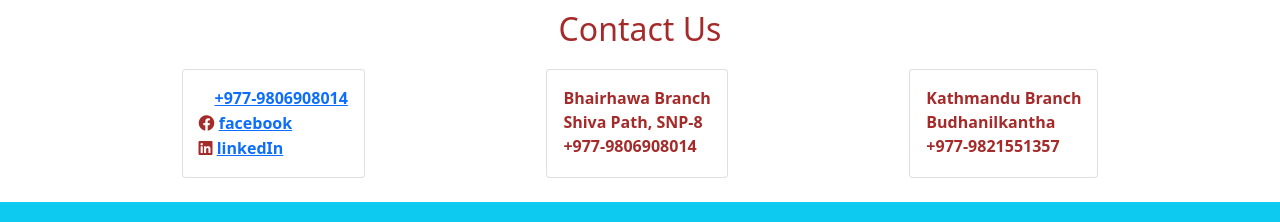
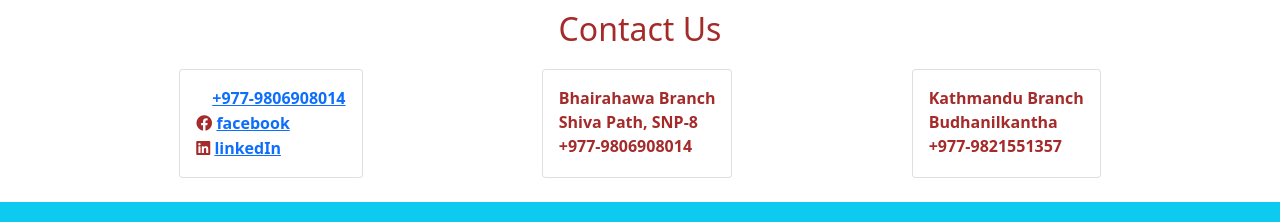
Before and after one commit to mklightnp/mklightnepal, a plain HTML site: page index.html in a window 1280 px wide. Shown: the part 1334-1556 px from the top of the page. Drawn offline with nearby package versions, Linux system fonts and the light colour scheme.

Commit message:
Update index.html

```diff
--- a/index.html
+++ b/index.html
@@ -130,7 +130,7 @@
       </div>
       <div class="card">
         <div class="card-body cardAddress">
-          Bhairhawa Branch<br />Shiva Path, SNP-8<br />+977-9806908014
+          Bhairahawa Branch<br />Shiva Path, SNP-8<br />+977-9806908014
         </div>
       </div>
       <div class="card">
```
